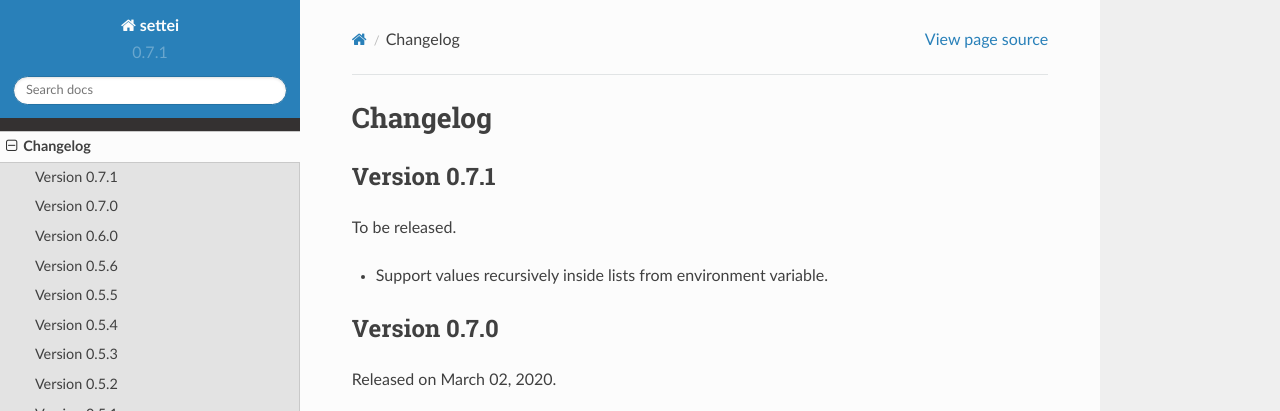
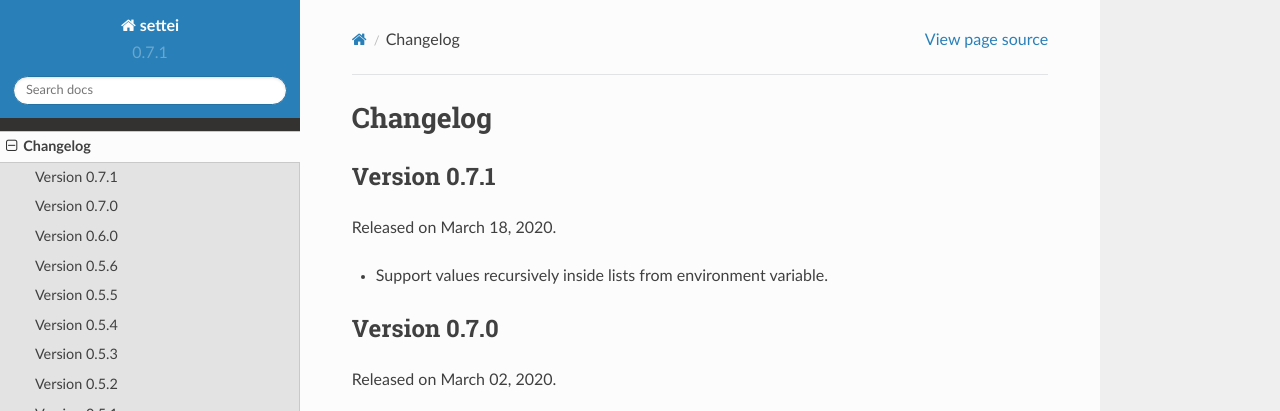
Before and after one commit to spoqa/settei, a Sphinx documentation site: the page built from docs/changes.rst, in a window 1280 px wide and 900 px high. Shown: the top 411 px of the window. Built offline with Sphinx 7.4.7 and the Read the Docs theme 2.0.0, drawn with Linux system fonts in a browser that asks for light colours.

Commit message:
Release 0.7.1

```diff
--- a/docs/changes.rst
+++ b/docs/changes.rst
@@ -4,7 +4,7 @@ Changelog
 Version 0.7.1
 -------------
 
-To be released.
+Released on March 18, 2020.
 
 - Support values recursively inside lists from environment variable.
 
```
